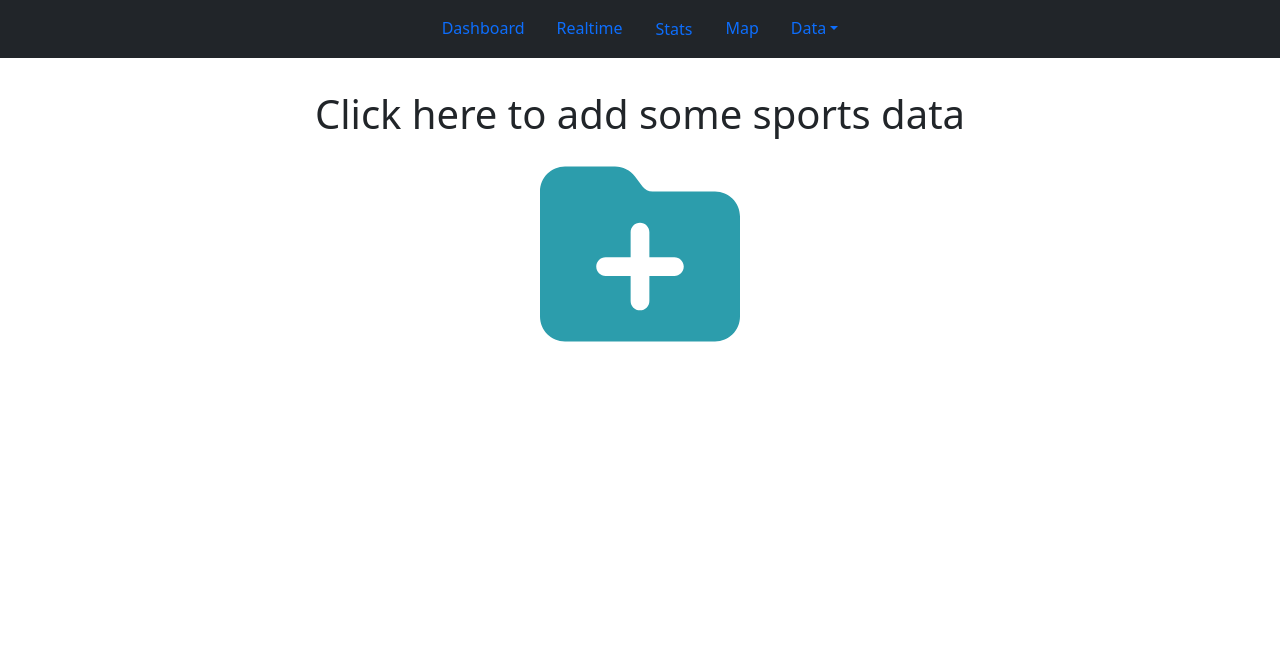
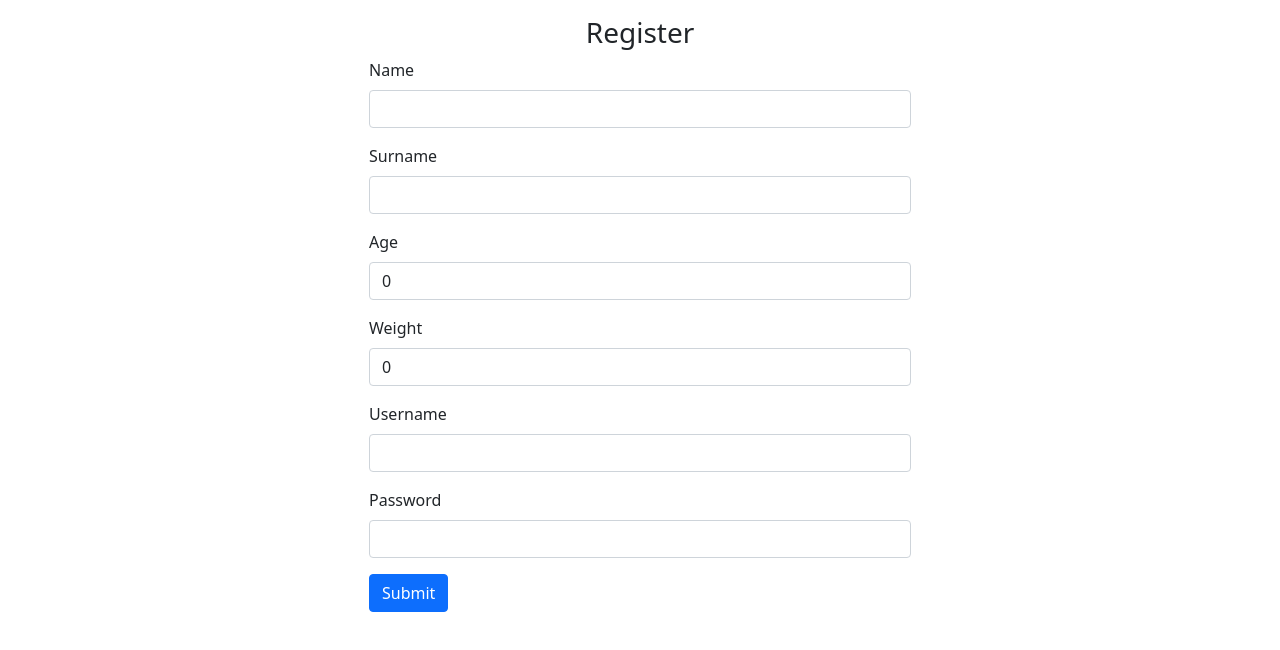
Before and after one commit to AmadejKrepek/sport-data-visualization, a Vue app: page / in a window 1280 px wide. Shown: the top 650 px of the page. Built offline with nearby package versions, Linux system fonts and the light colour scheme; what vue-highcharts, vue3-openlayers would draw is missing.

Commit message:
Added register and login implementation

```diff
--- a/src/App.vue
+++ b/src/App.vue
@@ -1,5 +1,6 @@
 <template>
-  <div class="container-fluid p-0 mb-4">
+  <Auth v-if="!GetRegisterStatus.isSigned"/>
+  <div class="container-fluid p-0" v-if="GetRegisterStatus.isSigned">
     <div class="row">
       <div class="col-12 col-xl-12">
         <ImportModal />
@@ -7,18 +8,43 @@
       </div>
     </div>
   </div>
-  <router-view/>
+  <router-view v-if="GetRegisterStatus.isSigned"/>
 </template>
 
 <script>
 import HeadNav from '../src/components/Nav/HeadNav.vue'
 import ImportModal from '../src/components/Data/Import/ImportModal.vue'
+import Auth from './components/Auth/Auth.vue';
+import { getWithExpiry } from './utils/localstorage/localstorage';
 
 export default {
   name: 'App',
   components: {
     HeadNav,
-    ImportModal
+    ImportModal,
+    Auth
+  },
+  data() {
+        return {
+            loginData: {
+                username: '',
+                password: ''
+            },
+            auth: {
+                isRegistered: true,
+                isSigned: false
+            }
+        }
+  },
+  computed: {
+        GetRegisterStatus() {
+            return this.$store.getters.getRegisterStatus;
+        }
+  },
+  mounted() {
+    if (getWithExpiry('registerData') != null) {
+          this.$store.dispatch('setRegisterStatus', this.auth);
+    }
   }
 }
 </script>
--- /dev/null
+++ b/src/components/Auth/Auth.vue
@@ -0,0 +1,33 @@
+<template>
+    <div class="container p-3">
+        <div class="row">
+            <div class="col-12 col-md-6 offset-md-3">
+                <div v-if="!GetRegisterStatus.isRegistered">
+                    <h3 class="text-center">Register</h3>
+                    <RegisterForm />
+                </div>
+                <div v-if="GetRegisterStatus.isRegistered">
+                    <h3 class="text-center">Login</h3>
+                    <LoginForm />
+                </div>
+            </div>
+        </div>
+    </div>
+</template>
+
+<script>
+import RegisterForm from './RegisterForm.vue';
+import LoginForm from './LoginForm.vue';
+
+export default {
+    components: {
+        RegisterForm,
+        LoginForm
+    },
+    computed: {
+        GetRegisterStatus() {
+            return this.$store.getters.getRegisterStatus;
+        }
+    }
+}
+</script>
--- /dev/null
+++ b/src/components/Auth/LoginForm.vue
@@ -0,0 +1,38 @@
+<template>
+     <form>
+        <div class="mb-3">
+            <label for="usernameInput" class="form-label">Username</label>
+            <input type="text" class="form-control" id="usernameInput" aria-describedby="usernameHelp" v-model="loginData.username" required>
+        </div>
+        <div class="mb-3">
+            <label for="passwordInput" class="form-label">Password</label>
+            <input type="password" class="form-control" id="passwordInput" v-model="loginData.password" required>
+        </div>
+        <button type="button" class="btn btn-primary" @click="Login">Submit</button>
+    </form>
+</template>
+
+<script>
+import { ValidateSignIn } from '../../utils/auth/Validate'
+export default {
+    data() {
+        return {
+            loginData: {
+                username: '',
+                password: ''
+            },
+            auth: {
+                isRegistered: true,
+                isSigned: true
+            }
+        }
+    },
+    methods: {
+        Login() {
+            if (ValidateSignIn(this.loginData)) {
+                this.$store.dispatch('setRegisterStatus', this.auth);
+            }
+        }
+    }
+}
+</script>
--- /dev/null
+++ b/src/components/Auth/RegisterForm.vue
@@ -0,0 +1,75 @@
+<template>
+    <form>
+        <div class="mb-3">
+            <label for="nameInput" class="form-label">Name</label>
+            <input type="text" class="form-control" id="nameInput" aria-describedby="nameHelp" v-model="registerData.name" required>
+        </div>
+        <div class="mb-3">
+            <label for="surnameInput" class="form-label">Surname</label>
+            <input type="text" class="form-control" id="surnameInput" aria-describedby="surnameHelp" v-model="registerData.surname" required>
+        </div>
+        <div class="mb-3">
+            <label for="ageInput" class="form-label">Age</label>
+            <input type="text" class="form-control" id="ageInput" aria-describedby="ageHelp" v-model="registerData.age" required>
+        </div>
+        <div class="mb-3">
+            <label for="weightInput" class="form-label">Weight</label>
+            <input type="text" class="form-control" id="weightInput" aria-describedby="weightHelp" v-model="registerData.weight" required>
+        </div>
+        <div class="mb-3">
+            <label for="usernameInput" class="form-label">Username</label>
+            <input type="text" class="form-control" id="usernameInput" aria-describedby="usernameHelp" v-model="registerData.username" required>
+        </div>
+        <div class="mb-3">
+            <label for="passwordInput" class="form-label">Password</label>
+            <input type="password" class="form-control" id="passwordInput" v-model="registerData.password" required>
+        </div>
+        <h6 v-if="isError" class="text-danger">Your data is not correct. Please try to fill form again.</h6>
+        <h6 v-if="isSuccess" class="text-success">You have succesfully submitted your data. Preview your data and click <b>sign in</b>.</h6>
+        <button type="button" class="btn btn-primary" @click="Register()" v-if="!isSuccess">Submit</button>
+        <button type="button" class="btn btn-primary" @click="GoToLogin()" v-if="isSuccess">Sign In</button>
+    </form>
+</template>
+
+<script>
+import { Validate } from '../../utils/auth/Validate';
+
+export default {
+    data() {
+        return {
+            registerData: {
+                name: '',
+                surname: '',
+                age: 0,
+                weight: 0,
+                username: '',
+                password: ''
+            },
+            auth: {
+                isRegistered: true,
+                isSigned: false
+            },
+            isValidated: false,
+            isError: false,
+            isSuccess: false
+        }
+    },
+    methods: {
+        Register() {
+            if (Validate(this.registerData)) {
+                this.isValidated = false;
+                this.isSuccess = true;
+                this.isError = false;
+            }
+            else {
+                this.isValidated = false;
+                this.isError = true;
+                this.isSuccess = false;
+            }
+        },
+        GoToLogin() {
+                this.$store.dispatch('setRegisterStatus', this.auth);
+        }
+    }
+}
+</script>
--- a/src/store/index.js
+++ b/src/store/index.js
@@ -13,7 +13,8 @@ export default createStore({
     integralSportData: null,
     chartOptions: null,
     weatherData: { check: false, apiKey: '', data: [] },
-    realTime: { data: null, chartOptions: null, chartPointUpdate: null, selectedChart: null, selectedStats: false }
+    realTime: { data: null, chartOptions: null, chartPointUpdate: null, selectedChart: null, selectedStats: false },
+    auth: { isRegistered: false, isSigned: false }
   },
   mutations: {
     SET_SPORT_DATA(state, sportData) {
@@ -57,7 +58,10 @@ export default createStore({
     },
     SET_SELECTED_STATS(state, stats) {
       state.realTime.selectedStats = stats;
-    }
+    },
+    SET_REGISTER_STATUS(state, auth) {
+      state.auth = auth;
+    },
   },
   actions: {
     getSportData({ commit }, fileData) {
@@ -82,11 +86,14 @@ export default createStore({
         UpdatePoint(chart, this.state.realTime.selectedChart, this.state.realTime.data, commit);
       }
     },
-    setChart({commit}, value) {
+    setChart({ commit }, value) {
       commit ('SET_SELECTED_CHART', value);
     },
-    setSelectedStats({commit}, value) {
+    setSelectedStats({ commit }, value) {
       commit ('SET_SELECTED_STATS', value);
+    },
+    setRegisterStatus({ commit }, value) {
+      commit ('SET_REGISTER_STATUS', value);
     }
   },
   getters: {
@@ -102,7 +109,8 @@ export default createStore({
     getRealTime: (state) => state.realTime.data,
     getRealTimeChartOptions: (state) => state.realTime.chartOptions,
     getNumSelectedChart: (state) => state.realTime.selectedChart,
-    getSelectedStats: (state) => state.realTime.selectedStats
+    getSelectedStats: (state) => state.realTime.selectedStats,
+    getRegisterStatus: (state) => state.auth
   },
   modules: {
 
--- /dev/null
+++ b/src/utils/auth/Validate.js
@@ -0,0 +1,37 @@
+import { getWithExpiry, setWithExpiry } from "../localstorage/localstorage"
+
+function Validate(registerData) {
+    if (!(registerData.age >= 1 && registerData.age <= 120)) {
+        return false;
+    }
+    else if (!(registerData.weight >= 1 && registerData.weight <= 1000)) {
+        return false;
+    }
+    else if(registerData.name != '' && registerData.surname != '' && registerData.username != '' && registerData.password != '') {
+        setWithExpiry('registerData', registerData, 1000*60*60*24)
+        return true;
+    }
+    else {
+        return false;
+    }
+}
+
+function ValidateSignIn(loginData) {
+  let registerData = getWithExpiry("registerData");
+  if (registerData != null) {
+    if (
+      registerData.username == loginData.username &&
+      registerData.password == loginData.password
+    ) {
+      setWithExpiry("loginData", loginData, 1000*60*60*24);
+      return true;
+    } else {
+      return false;
+    }
+  }
+}
+
+export {
+    Validate,
+    ValidateSignIn
+}
```
